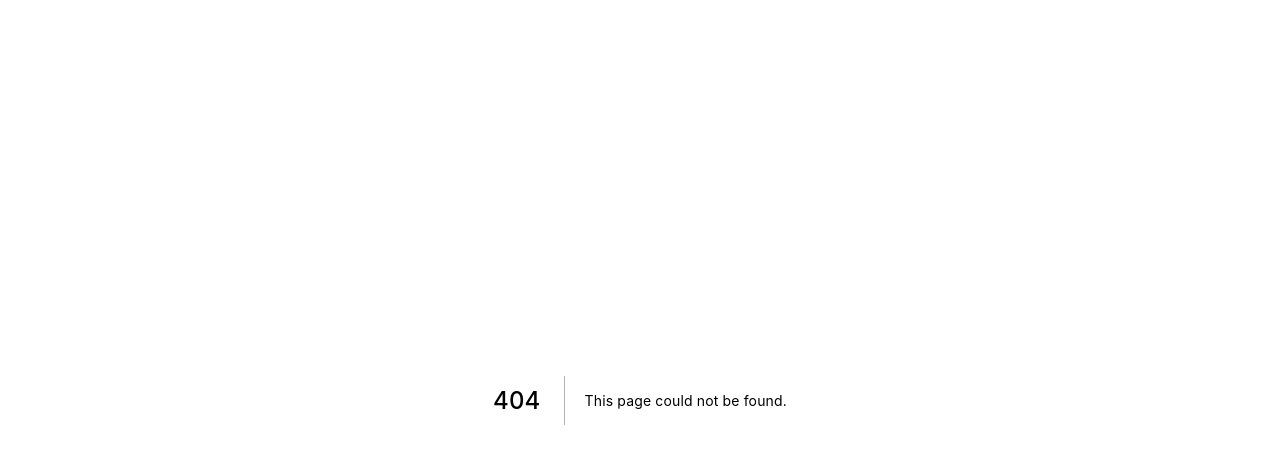
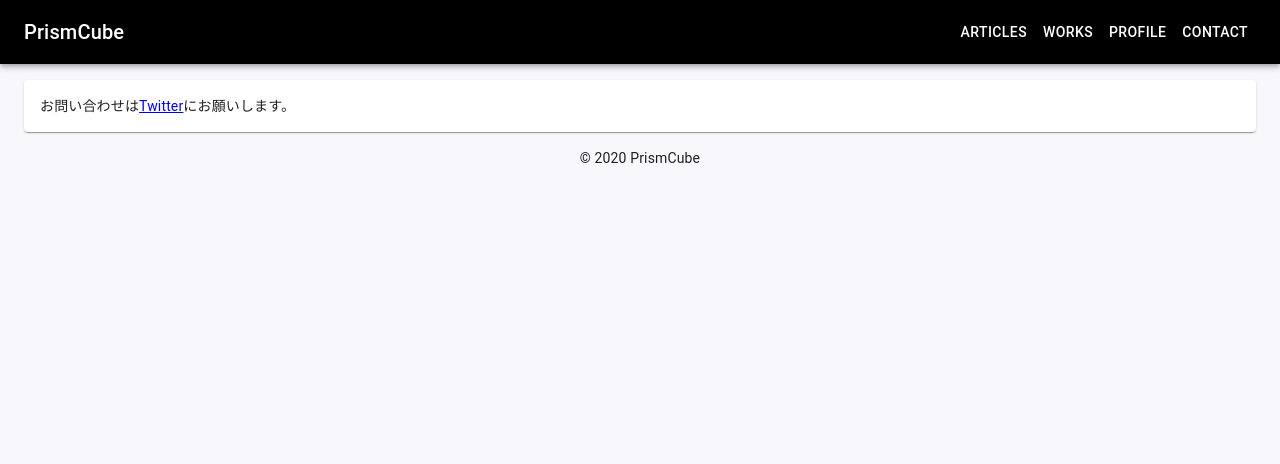
Before and after one commit to prism-cube/prism-cube.com, a Next.js app: page /contact in a window 1280 px wide. Before the commit this address had no page. Shown: the top 464 px of the page. Built offline with nearby package versions, Linux system fonts and the light colour scheme.

Commit message:
ページ作成

```diff
--- /dev/null
+++ b/src/pages/contact/index.tsx
@@ -0,0 +1,22 @@
+import Layout, { siteTitle } from 'src/components/Layout'
+import Head from 'next/head'
+import styled from 'styled-components'
+import Paper from '@material-ui/core/Paper'
+
+const ContactPaper = styled(Paper)`
+  padding: 1rem;
+`
+
+export default function Contact() {
+  return (
+    <Layout>
+      <Head>
+        <title>Contact - {siteTitle}</title>
+      </Head>
+
+      <ContactPaper>
+        お問い合わせは<a href="https://twitter.com/tachibana_dev">Twitter</a>にお願いします。
+      </ContactPaper>
+    </Layout>
+  )
+}
```
Also changed, not shown: src/pages/profile/index.tsx (added, +22 -0 lines), src/pages/works/index.tsx (added, +22 -0 lines).
